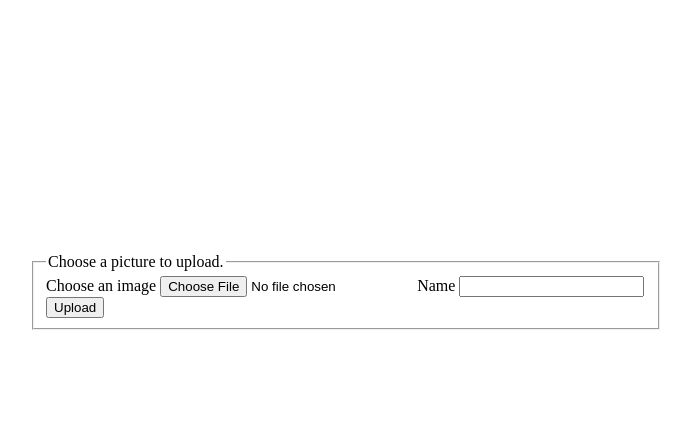
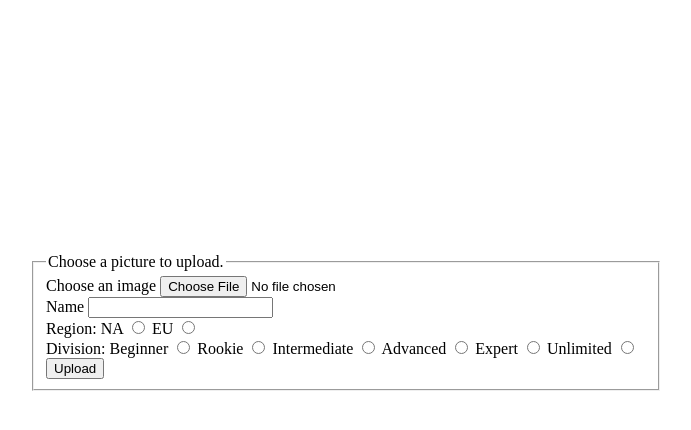
Before and after one commit to xathon/logocontest, a PHP site: page /upload.php in a window 1280 px wide. Shown: the top 430 px of the page, without its empty margins (294-985 px from the left). Run offline with PHP 8.4, Linux system fonts and the light colour scheme; data that the repository does not hold is empty.

Commit message:
fixed dealing with unavailable IDs and added division to upload

```diff
--- a/upload.php
+++ b/upload.php
@@ -24,8 +24,8 @@ if (count($_FILES) > 0) {
         $message = "Image too big! Max size 500*500";
     } else {
         $query =
-            "INSERT INTO logocontest.logos (`name`, `logo`) " .
-            "VALUES ('" . $_POST['name'] . "','" . base64_encode($content) . "');";
+            "INSERT INTO logocontest.logos (`name`, `logo`,`region`,`division`) " .
+            "VALUES ('" . $_POST['name'] . "','" . base64_encode($content) . "','".$_POST['region'] . "','".$_POST['division'] . "');";
 
 
         // (Debug):
@@ -60,8 +60,29 @@ mysqli_close($remote);
             <div>
                 <label for="bild">Choose an image</label>
                 <input type="file" accept="image/*" required name="image" id="image">
+                <br>
                 <label for="titel">Name</label>
                 <input type="text" name="name" id="name">
+
+                <br>Region:
+                <label for="NA">NA</label>
+                <input type="radio" id="NA" name="region" value="NA">
+                <label for="EU">EU</label>
+                <input type="radio" id="EU" name="region" value="EU">
+
+                <br>Division:
+                <label for="beg">Beginner</label>
+                <input type="radio" id="beg" name="division" value="Beginner">
+                <label for="roo">Rookie</label>
+                <input type="radio" id="roo" name="division" value="Rookie">
+                <label for="int">Intermediate</label>
+                <input type="radio" id="int" name="division" value="Intermediate">
+                <label for="adv">Advanced</label>
+                <input type="radio" id="adv" name="division" value="Advanced">
+                <label for="exp">Expert</label>
+                <input type="radio" id="exp" name="division" value="Expert">
+                <label for="unl">Unlimited</label>
+                <input type="radio" id="unl" name="division" value="Unlimited">
 
             </div>
             <div>
```
Also changed, not shown: index.php (+6 -1 lines), vote.php (+31 -12 lines).
